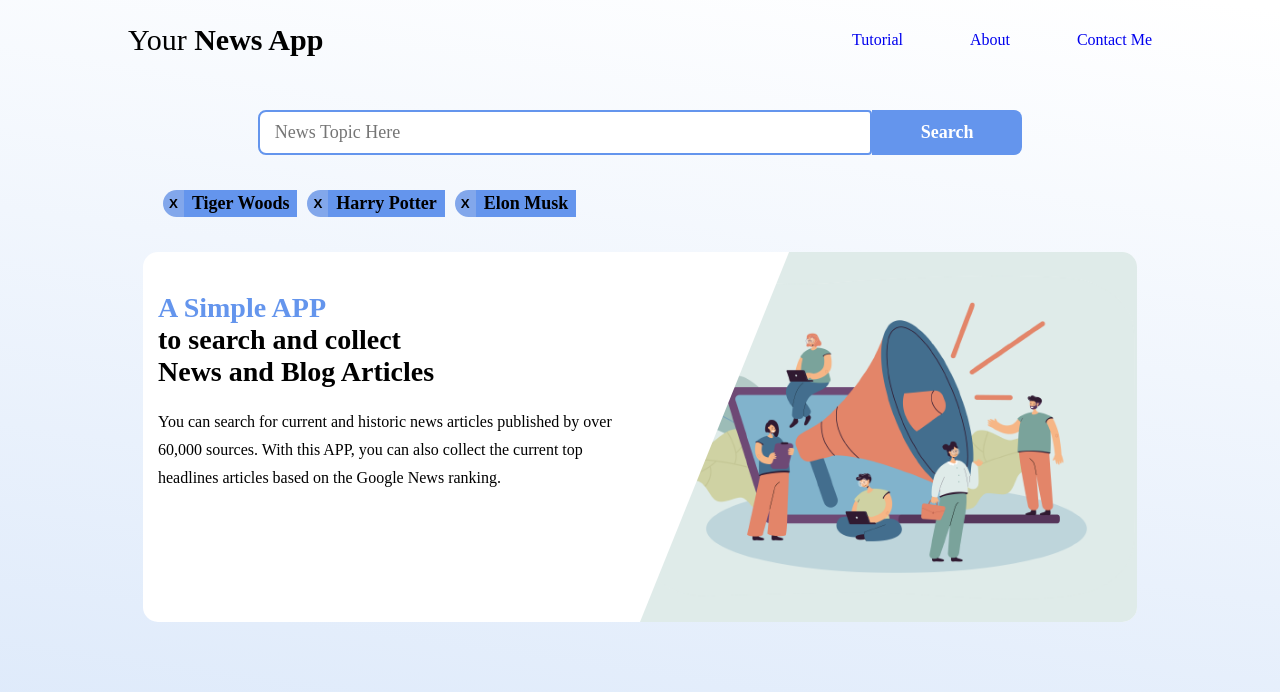
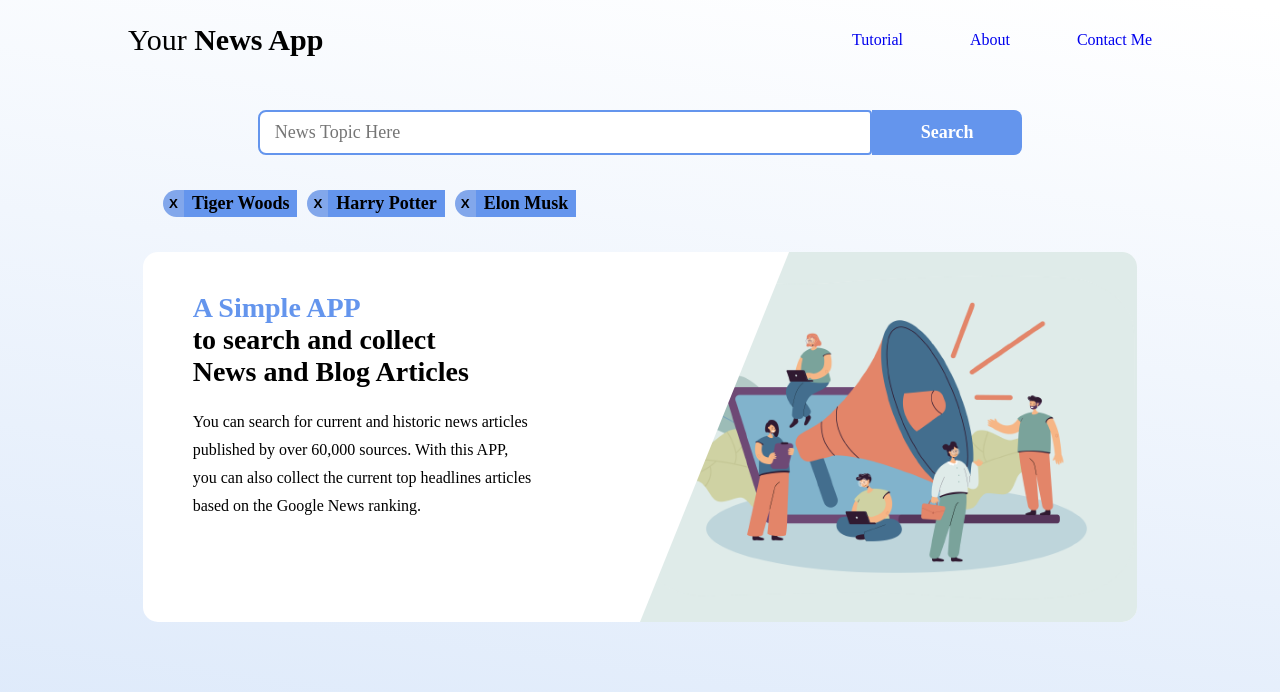
Before and after one commit to PercaysoRecruitment/pe3-soc_cohort_8-hkmarcoot, a React (Create React App) app in the folder newsapp/: page / in a window 1280 px wide. Shown: the top 692 px of the page. Built offline with nearby package versions, Linux system fonts and the light colour scheme; no server answers; a web font is replaced by a local one.

Commit message:
update hero section for desktop

```diff
--- a/newsapp/src/styles.css
+++ b/newsapp/src/styles.css
@@ -436,10 +436,11 @@ input[type="submit"] {
 
   .hero-text-inner-container {
     margin-top: 20px;
+    margin-left: 10%;
   }
 
   .hero-paragraph {
-    margin-right: 10px;
+    width: 340px;
   }
 
   .desktop-image {
```
